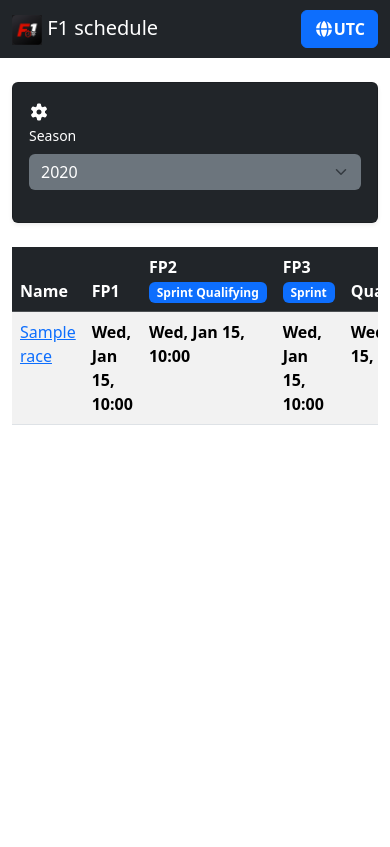
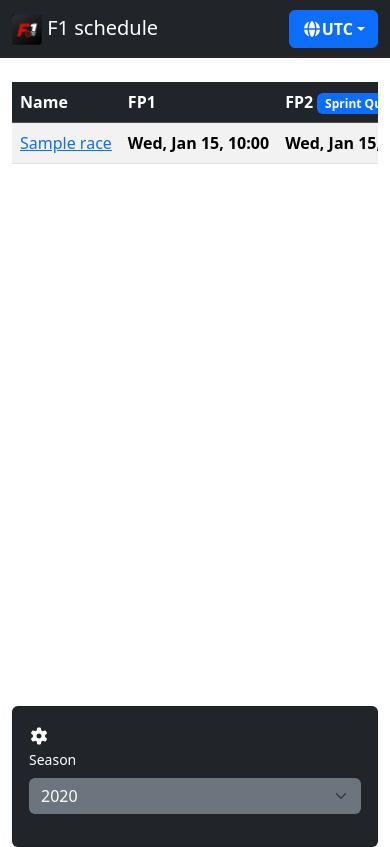
Before and after one commit to RamsesLB/F1, a Django app: template schedule/templates/schedule/index.html in a window 390 px wide. Run offline with Django 5.2, Linux system fonts and the light colour scheme; the template is opened without the code that fills it: most values are stand-ins (such as "Sample title", 1, 10 or a date in 2020).

Commit message:
Fix tabla no responsive en vista web desde teléfonos móviles. Agregado dropdown con zonas horarias, poblado desde javascript. Al seleccionar alguna se llama a la función ya usada change_timeZone. Soliucion menor dropdown oculto tras encabezado sticky de la tabla.

```diff
--- a/schedule/static/schedule/css/style.css
+++ /dev/null
@@ -1,5 +0,0 @@
-
-/* Para el elemento que tenga id "proxima-carrera"*/
-#proxima-carrera {
-        scroll-margin-top: 40px;
-}
--- a/schedule/templates/schedule/index.html
+++ b/schedule/templates/schedule/index.html
@@ -5,39 +5,12 @@
     <div class="container-fluid ">
         <div class="row">
 
-            <!-- Columna Izquierda: Panel con Dropdown / Filtros -->
-            <div class="col-12 col-md-2 mt-4">
-                <div class="card bg-dark text-white p-3 shadow-sm rounded">
-                    <div >
-                        <svg xmlns="http://www.w3.org/2000/svg" viewBox="0 0 640 640" width="20" height="20">
-                            <path fill="white" d="M259.1 73.5C262.1 58.7 275.2 48 290.4 48L350.2 48C365.4 48 378.5 58.7 381.5 73.5L396 143.5C410.1 149.5 423.3 157.2 435.3 166.3L503.1 143.8C517.5 139 533.3 145 540.9 158.2L570.8 210C578.4 223.2 575.7 239.8 564.3 249.9L511 297.3C511.9 304.7 512.3 312.3 512.3 320C512.3 327.7 511.8 335.3 511 342.7L564.4 390.2C575.8 400.3 578.4 417 570.9 430.1L541 481.9C533.4 495 517.6 501.1 503.2 496.3L435.4 473.8C423.3 482.9 410.1 490.5 396.1 496.6L381.7 566.5C378.6 581.4 365.5 592 350.4 592L290.6 592C275.4 592 262.3 581.3 259.3 566.5L244.9 496.6C230.8 490.6 217.7 482.9 205.6 473.8L137.5 496.3C123.1 501.1 107.3 495.1 99.7 481.9L69.8 430.1C62.2 416.9 64.9 400.3 76.3 390.2L129.7 342.7C128.8 335.3 128.4 327.7 128.4 320C128.4 312.3 128.9 304.7 129.7 297.3L76.3 249.8C64.9 239.7 62.3 223 69.8 209.9L99.7 158.1C107.3 144.9 123.1 138.9 137.5 143.7L205.3 166.2C217.4 157.1 230.6 149.5 244.6 143.4L259.1 73.5zM320.3 400C364.5 399.8 400.2 363.9 400 319.7C399.8 275.5 363.9 239.8 319.7 240C275.5 240.2 239.8 276.1 240 320.3C240.2 364.5 276.1 400.2 320.3 400z"/>
-                        </svg>
-                    </div>
 
-                    <!-- Season select -->
-                    <div class="mb-3">
-                        <label for="seasonSelect" class="form-label text-white small" >Season</label>
-                        <select class="form-select bg-secondary text-white border-0" id="seasonSelect" onchange="location=this.value">
-                            {% for year in season_list%}
+            <div class="col-12 offset-md-1 col-md-9 mt-4">
+                <div class=" table-responsive" style="max-height: 600px; overflow-y: auto; ">
 
-                                <option value="{% url 'season_index' year %}" {% if year == selected_season %} selected {% endif %} >
-                                    {{year}}
-                                </option>
-
-                            {% endfor %}
-
-                        </select>
-                    </div>
-
-
-                </div>
-            </div>
-
-            <div class="col-12 col-md-9">
-                <div class=" mt-4" style="max-height: 600px; overflow-y: auto; overflow-x: hidden;">
-
-                    <table class="table table-striped ">
-                        <thead class="table-dark sticky-top">
+                    <table class="table table-striped text-nowrap" >
+                        <thead class="table-dark sticky-top" style="z-index:10">
                             <tr>
                                 <th>Name</th>
                                 <th>FP1</th>
@@ -89,6 +62,34 @@
                 </div>
 
             </div>
+
+            <!-- Columna Izquierda: Panel con Dropdown / Filtros -->
+            <div class="col-12 col-md-2 mt-4">
+                <div class="card bg-dark text-white p-3 shadow-sm rounded">
+                    <div >
+                        <svg xmlns="http://www.w3.org/2000/svg" viewBox="0 0 640 640" width="20" height="20">
+                            <path fill="white" d="M259.1 73.5C262.1 58.7 275.2 48 290.4 48L350.2 48C365.4 48 378.5 58.7 381.5 73.5L396 143.5C410.1 149.5 423.3 157.2 435.3 166.3L503.1 143.8C517.5 139 533.3 145 540.9 158.2L570.8 210C578.4 223.2 575.7 239.8 564.3 249.9L511 297.3C511.9 304.7 512.3 312.3 512.3 320C512.3 327.7 511.8 335.3 511 342.7L564.4 390.2C575.8 400.3 578.4 417 570.9 430.1L541 481.9C533.4 495 517.6 501.1 503.2 496.3L435.4 473.8C423.3 482.9 410.1 490.5 396.1 496.6L381.7 566.5C378.6 581.4 365.5 592 350.4 592L290.6 592C275.4 592 262.3 581.3 259.3 566.5L244.9 496.6C230.8 490.6 217.7 482.9 205.6 473.8L137.5 496.3C123.1 501.1 107.3 495.1 99.7 481.9L69.8 430.1C62.2 416.9 64.9 400.3 76.3 390.2L129.7 342.7C128.8 335.3 128.4 327.7 128.4 320C128.4 312.3 128.9 304.7 129.7 297.3L76.3 249.8C64.9 239.7 62.3 223 69.8 209.9L99.7 158.1C107.3 144.9 123.1 138.9 137.5 143.7L205.3 166.2C217.4 157.1 230.6 149.5 244.6 143.4L259.1 73.5zM320.3 400C364.5 399.8 400.2 363.9 400 319.7C399.8 275.5 363.9 239.8 319.7 240C275.5 240.2 239.8 276.1 240 320.3C240.2 364.5 276.1 400.2 320.3 400z"/>
+                        </svg>
+                    </div>
+
+                    <!-- Season select -->
+                    <div class="mb-3">
+                        <label for="seasonSelect" class="form-label text-white small" >Season</label>
+                        <select class="form-select bg-secondary text-white border-0" id="seasonSelect" onchange="location=this.value">
+                            {% for year in season_list%}
+
+                                <option value="{% url 'season_index' year %}" {% if year == selected_season %} selected {% endif %} >
+                                    {{year}}
+                                </option>
+
+                            {% endfor %}
+
+                        </select>
+                    </div>
+
+
+                </div>
+            </div>
         </div>
     </div>
 {% endblock %}
--- a/schedule/templates/schedule/layout.html
+++ b/schedule/templates/schedule/layout.html
@@ -14,19 +14,30 @@
 
     </head>
     <body>
-        <nav class="navbar navbar-dark bg-dark sticky-top">
+        <nav class="navbar navbar-dark bg-dark ">
             <div class="container-fluid">
                 <a class="navbar-brand" href="">
                     <img src="/static/schedule/favicon.ico" width="30" height="30" alt="">
                     F1 schedule
                 </a>
 
-                <button class="btn btn-primary d-inline-flex align-items-center">
+                <div class="dropdown ">
+                    <button class="btn btn-primary d-inline-flex align-items-center dropdown-toggle" id="dropdownMenuButton1" data-bs-toggle="dropdown" aria-expanded="false">
                         <svg xmlns="http://w3.org" viewBox="0 0 640 640" width="20" height="20" fill="currentColor">
                             <path d="M415.9 344L225 344C227.9 408.5 242.2 467.9 262.5 511.4C273.9 535.9 286.2 553.2 297.6 563.8C308.8 574.3 316.5 576 320.5 576C324.5 576 332.2 574.3 343.4 563.8C354.8 553.2 367.1 535.8 378.5 511.4C398.8 467.9 413.1 408.5 416 344zM224.9 296L415.8 296C413 231.5 398.7 172.1 378.4 128.6C367 104.2 354.7 86.8 343.3 76.2C332.1 65.7 324.4 64 320.4 64C316.4 64 308.7 65.7 297.5 76.2C286.1 86.8 273.8 104.2 262.4 128.6C242.1 172.1 227.8 231.5 224.9 296zM176.9 296C180.4 210.4 202.5 130.9 234.8 78.7C142.7 111.3 74.9 195.2 65.5 296L176.9 296zM65.5 344C74.9 444.8 142.7 528.7 234.8 561.3C202.5 509.1 180.4 429.6 176.9 344L65.5 344zM463.9 344C460.4 429.6 438.3 509.1 406 561.3C498.1 528.6 565.9 444.8 575.3 344L463.9 344zM575.3 296C565.9 195.2 498.1 111.3 406 78.7C438.3 130.9 460.4 210.4 463.9 296L575.3 296z"/>
                         </svg>
                         <strong id="user-timezone"> Detectando...</strong>
                     </button>
+
+                    <ul class="dropdown-menu dropdown-menu-lg-end" aria-labelledby="dropdownMenuButton1" id="user-timezone-dropdown" style="max-height: 400px; overflow-y: auto; z-index:1000;">
+                        <!-- Search bar-->
+                        <li class="px-3 py-2">
+                            <input type="text" class="form-control" id="dropdownSearchInput" placeholder="Search..." autocomplete="off">
+                        </li>
+                        <!-- Divisor -->
+                        <li><hr class="dropdown-divider"></li>
+                    </ul>
+                </div>
             </div>
 
         </nav>
@@ -35,9 +46,33 @@
         {% endblock %}
 
         <script>
+            function fill_timeZones(){
+                const timeZones = Intl.supportedValuesOf('timeZone')
+                dropdownTimeZone = document.getElementById("user-timezone-dropdown")
+
+                timeZones.forEach(timeZone => {
+                    let li = document.createElement('li');
+
+                    // Elementos de li
+                    let a = document.createElement('a');
+                    a.className = "dropdown-item";
+                    a.href = "#";
+                    a.textContent = timeZone;
+
+                    a.onclick = (e) => {
+                        e.preventDefault();
+                        change_timeZone(timeZone);
+                    };
+
+                    li.appendChild(a);
+                    dropdownTimeZone.appendChild(li);
+                })
+            }
+
             function change_timeZone(timeZone){
-                //Zona horaria del navegador
-                const userTimeZone = Intl.DateTimeFormat().resolvedOptions().timeZone;
+                //Zona horaria del navegador (al iniciar página) o indicada por el usuario (seleccionar dropdown)
+                const userTimeZone = timeZone || Intl.DateTimeFormat().resolvedOptions().timeZone ;
+
                 const tzDisplay = document.getElementById("user-timezone");
                 if (tzDisplay) {
                     tzDisplay.textContent = userTimeZone;
@@ -45,6 +80,7 @@
 
                 // Config el formatter daod el lenguaje
                 const dateFormatter = new Intl.DateTimeFormat(navigator.language, {
+                    timeZone: userTimeZone,
                     weekday: 'short',
                     day: 'numeric',
                     month: 'short',
@@ -66,23 +102,59 @@
                 });
             }
 
-            function scroll_to_nextRace(){
+            function scroll_to_nextRace() {
                 const filaProximaCarrera = document.getElementById("proxima-carrera");
 
                 if (filaProximaCarrera) {
-                    // Timeout para esperar a que carge la tabla y sus componentes
+                    // Obtener contenedor
+                    const contenedorTabla = filaProximaCarrera.closest('div');
+
+                    if (contenedorTabla) {
+                        // Timeout para esperar a que cargue la tabla y sus componentes
                         setTimeout(() => {
-                        filaProximaCarrera.scrollIntoView({
-                            behavior: "smooth",
-                            block: "start"
+                            // Posición de la fila relativa al contenedor
+                            const posicionFila = filaProximaCarrera.offsetTop - contenedorTabla.offsetTop +45;
+
+                            contenedorTabla.scrollTo({
+                                top: posicionFila,
+                                behavior: "smooth"
                             });
                         }, 160);
                     }
                 }
+            }
+
+            document.getElementById('dropdownSearchInput').addEventListener('keyup', function(event) {
+                const searchText = event.target.value.toLowerCase();
+                const dropdownItems = document.querySelectorAll('#user-timezone-dropdown .dropdown-item:not(#noResultsMessage)');
+                let hasResults = false;
+
+                dropdownItems.forEach(function(item) {
+                    const itemText = item.textContent.toLowerCase();
+
+                    // Filtra comparando el texto del elemento con la búsqueda
+                    if (itemText.includes(searchText)) {
+                        item.classList.remove('d-none');
+                        hasResults = true;
+                    } else {
+                        item.classList.add('d-none');
+                    }
+                });
+
+
+                const noResults = document.getElementById('noResultsMessage');
+                if (hasResults) {
+                    noResults.classList.add('d-none');
+                } else {
+                    noResults.classList.remove('d-none');
+                }
+            });
+
 
             document.addEventListener("DOMContentLoaded", function(){
                 change_timeZone()
                 scroll_to_nextRace()
+                fill_timeZones()
 
             });
         </script>
```
Lines whose indentation alone changed are shown as unchanged.
